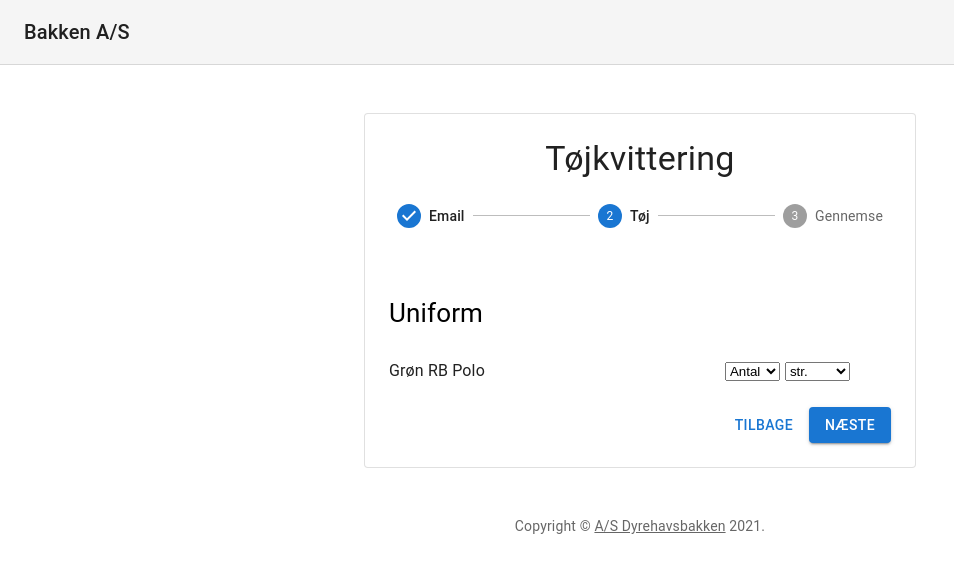
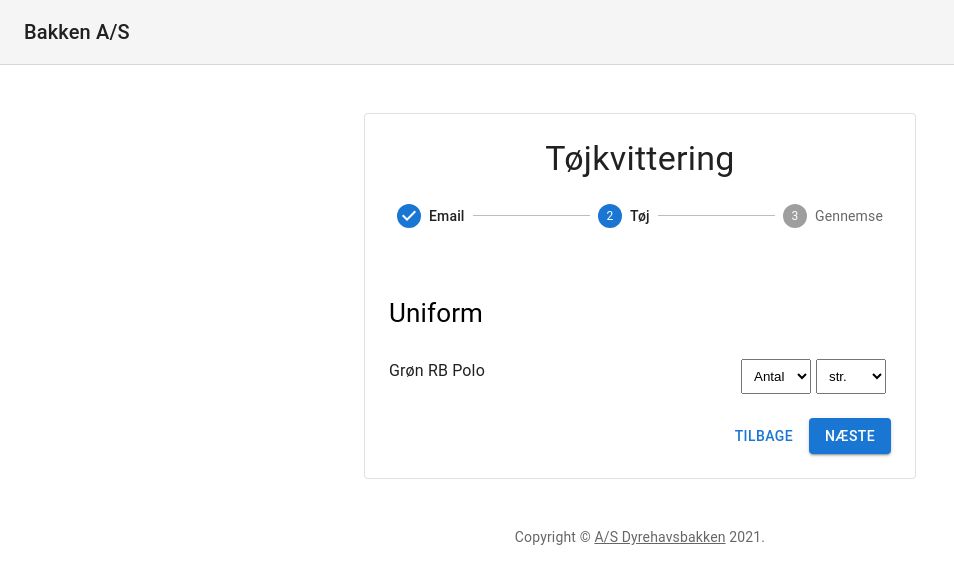
Before and after one commit to EraxterCodes/BakkenUniformReceipt, a React (Create React App) app in the folder bakkenuniformreceipt/: page / in a window 1280 px wide. Both pictures are taken after a click on the button "NÆSTE". Shown: the top 584 px of the page, without its empty margins (0-954 px from the left). Built offline with nearby package versions, Linux system fonts and the light colour scheme.

Commit message:
Semantic changes and Email now autocomplete

```diff
--- a/bakkenuniformreceipt/src/App.css
+++ b/bakkenuniformreceipt/src/App.css
@@ -11,6 +11,11 @@
   .App-logo {
     animation: App-logo-spin infinite 20s linear;
   }
+}
+
+.sizeselector{
+  display: flex;
+  justify-content: space-between;
 }
 
 .DescCountSize{
@@ -40,7 +45,8 @@
 .Antal{
   align-self: center;
   color: rgb(0, 0, 0);
-  width: 55px;
+  width: 70px;
+  padding: 0.5rem;
   margin-right: 5px;
 }
 
--- a/bakkenuniformreceipt/src/EmailForm.js
+++ b/bakkenuniformreceipt/src/EmailForm.js
@@ -41,7 +41,7 @@ export default function EmailForm() {
             name="email "
             label="Email"
             fullWidth
-            autoComplete="shipping country"
+            autoComplete="email"
             variant="standard"
           />
         </Grid>
--- a/bakkenuniformreceipt/src/UniformsForm.js
+++ b/bakkenuniformreceipt/src/UniformsForm.js
@@ -11,28 +11,32 @@ export default function UniformForm() {
     <React.Fragment>
 
         <p class="DescCountSize">Uniform</p>
+        <div class="sizeselector">
           <Typography variant="h8" gutterBottom align="right" class="Gridpadding">
           Grøn RB Polo
         </Typography>
+        <div>
           <select class="Antal">
           <option selected disabled>Antal</option>
-              <option value="">0</option>
+                <option value="0">0</option>
                 <option value="1">1</option>
                 <option value="2">2</option>
                 <option value="3">3</option>
               </select>
-            <select class="Size">
+              <select class="Antal">
               <option selected disabled>str.</option>
-              <option value="">S</option>
-              <option value="1">M</option>
-              <option value="2">L</option>
-              <option value="3">XL</option>
-              <option value="3">XXL</option>
-              <option value="3">XXXL</option>
-              <option value="3">XXXXL</option>
+                <option value="S">S</option>
+                <option value="M">M</option>
+                <option value="L">L</option>
+                <option value="XL">XL</option>
+                <option value="XXL">XXL</option>
+                <option value="3XL">3XL</option>
+                <option value="4XL">4XL</option>
 
 
               </select>
+              </div>
+        </div>
     </React.Fragment>
   );
 }
```
Lines whose indentation alone changed are shown as unchanged.
